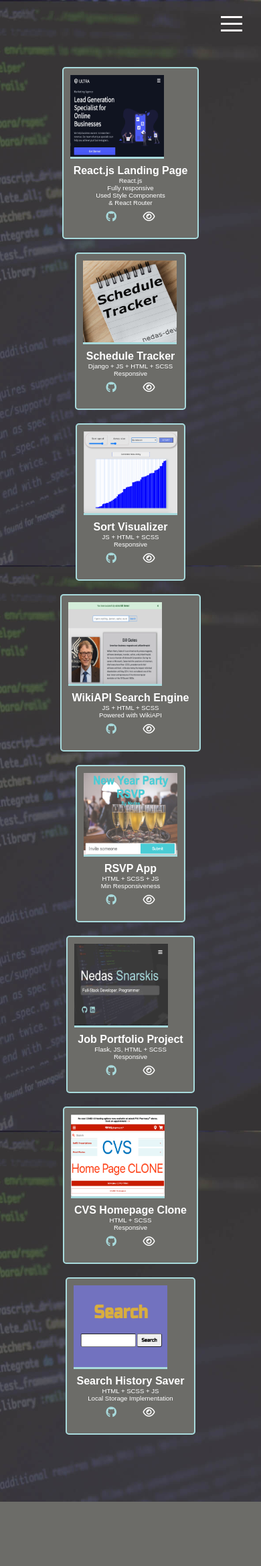
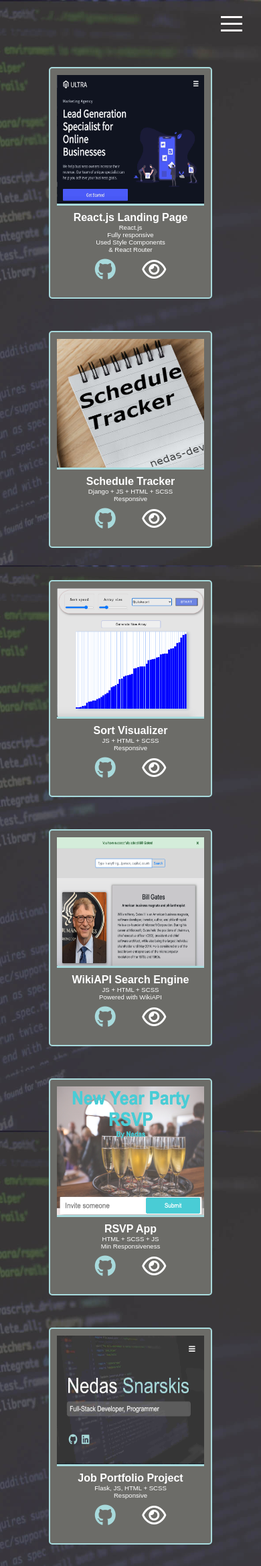
Before and after one commit to nedas-dev/job-portfolio-flask, a Flask app: page /portfolio/ in a window 390 px wide. Shown: the top 2338 px of the page at 67% size. Before the commit the page ends 2242 px from the top, so only its background shows below. Run offline with Flask 2, Linux system fonts and the light colour scheme; some libraries are stand-ins or nearby versions.

Commit message:
projects flexbox rewrote

```diff
--- a/static/css/main.css
+++ b/static/css/main.css
@@ -378,21 +378,21 @@ main#about div.random {
 
 main#projects {
   margin: 100px auto;
-  max-width: 1200px;
+  max-width: 1400px;
 }
 main#projects div.wrapper {
   margin: 0px 50px;
-  display: grid;
-  grid-template-columns: repeat(4, 1fr);
-  grid-gap: 50px;
+  display: flex;
   justify-content: space-evenly;
-  justify-items: center;
+  flex-wrap: wrap;
 }
 main#projects div.wrapper div.project-item {
   padding: 10px;
   border: 2px solid #a8dadc;
   border-radius: 5px;
   background: #6c6c68;
+  margin-bottom: 3rem;
+  margin: 0rem 1rem 3rem 1rem;
 }
 main#projects div.wrapper div.project-item img {
   width: 220px;
@@ -504,52 +504,6 @@ main#projects div.wrapper div.project-item:hover {
   main#about fieldset legend div.tehno h1 {
     font-size: 0.9rem;
   }
-
-  main#projects {
-    margin: 100px auto;
-    width: 100%;
-  }
-  main#projects div.wrapper {
-    margin: 0px 20px;
-    display: flex;
-    grid-gap: 20px;
-    justify-content: space-evenly;
-    justify-items: center;
-    flex-wrap: wrap;
-  }
-  main#projects div.wrapper div.project-item {
-    padding: 10px;
-    border: 2px solid #a8dadc;
-    border-radius: 5px;
-    background: #6c6c68;
-  }
-  main#projects div.wrapper div.project-item img {
-    width: 140px;
-    height: 125px;
-    border-bottom: 3px solid #a8dadc;
-  }
-  main#projects div.wrapper div.project-item div.description {
-    padding: 5px;
-    text-align: center;
-  }
-  main#projects div.wrapper div.project-item div.description div.buttons {
-    padding: 7px;
-  }
-  main#projects div.wrapper div.project-item div.description div.buttons a {
-    text-decoration: none;
-    color: #a8dadc;
-    font-size: 1rem;
-  }
-  main#projects div.wrapper div.project-item div.description div.buttons .grey {
-    color: #fff;
-    margin-left: 35px;
-  }
-  main#projects div.wrapper div.project-item div.description p {
-    font-size: 0.6rem;
-  }
-  main#projects div.wrapper div.project-item:hover {
-    background: #3b3a3a;
-  }
 }
 @media screen and (min-width: 501px) and (max-width: 768px) {
   main#home div.introduction {
@@ -595,10 +549,6 @@ main#projects div.wrapper div.project-item:hover {
   main#about fieldset legend div.tehno h1 {
     font-size: 16px;
   }
-
-  main#projects div.wrapper {
-    grid-template-columns: repeat(2, 1fr);
-  }
 }
 @media screen and (min-width: 769px) and (max-width: 1170px) {
   main#home div.introduction {
@@ -627,10 +577,6 @@ main#projects div.wrapper div.project-item:hover {
   main#about div.wrapper .about-me p {
     font-size: 1rem;
   }
-
-  main#projects div.wrapper {
-    grid-template-columns: repeat(3, 1fr);
-  }
 }
 @media screen and (min-width: 1171px) {
   main#home div.introduction {
--- a/static/scss/_mobile.scss
+++ b/static/scss/_mobile.scss
@@ -103,65 +103,6 @@
 
     }
 
-    // main#projects{
-    //     div.wrapper{
-    //         grid-template-columns: 1fr 1fr;
-    //     }
-    // }
-
-    // My Projects Page
-    main#projects{
-        margin:100px auto;
-        width: 100%;
-
-        div.wrapper{
-            margin: 0px 20px;
-            display: flex;
-            grid-gap: 20px;
-            justify-content: space-evenly;
-            justify-items: center;
-            flex-wrap: wrap;
-
-            div.project-item{
-                padding:10px;
-                border: 2px solid $third-color;
-                border-radius: 5px;
-                background: rgb(108, 108, 104);
-
-                img{
-                    width:140px;
-                    height: 125px;
-                    border-bottom: 3px solid $third-color;
-                }
-
-                div.description{
-                    padding: 5px;
-                    text-align: center;
-                    div.buttons{
-                        padding: 7px;
-                        a{
-                            text-decoration: none;
-                            color: $third-color;
-                            font-size: 1rem;
-                        }
-
-                        .grey{
-                            color: #fff;
-                            margin-left: 35px;
-                        }
-                    }
-                    p{
-                        font-size: 0.6rem;
-                    }
-                }
-
-                &:hover{
-                    background: $primary-color;
-                }
-            }
-        }
-    }
-
 }
 
 // For Medium Devices
@@ -234,11 +175,6 @@
         }
 
     }
-    main#projects{
-        div.wrapper{
-            grid-template-columns: repeat(2, 1fr);
-        }
-    }
 }
 // For Large Devices
 @include Lg-devices{
@@ -277,11 +213,6 @@
         }
 
     }
-    main#projects{
-        div.wrapper{
-            grid-template-columns: repeat(3, 1fr);
-        }
-    }
 }
 
 // For XLarge Devices
--- a/static/scss/main.scss
+++ b/static/scss/main.scss
@@ -343,22 +343,20 @@ main#about{
 // My Projects Page
 main#projects{
     margin:100px auto;
-    max-width:1200px;
+    max-width:1400px;
 
     div.wrapper{
         margin: 0px 50px;
-        display: grid;
-        grid-template-columns: repeat(4, 1fr);
-        grid-gap: 50px;
+        display: flex;
         justify-content: space-evenly;
-        justify-items: center;
-
+        flex-wrap: wrap;
         div.project-item{
             padding:10px;
             border: 2px solid $third-color;
             border-radius: 5px;
             background: rgb(108, 108, 104);
-
+            margin-bottom: 3rem;
+            margin: 0rem 1rem 3rem 1rem;
             img{
                 width:220px;
                 height: 195px;
```
Also changed, not shown: 1 other file.
